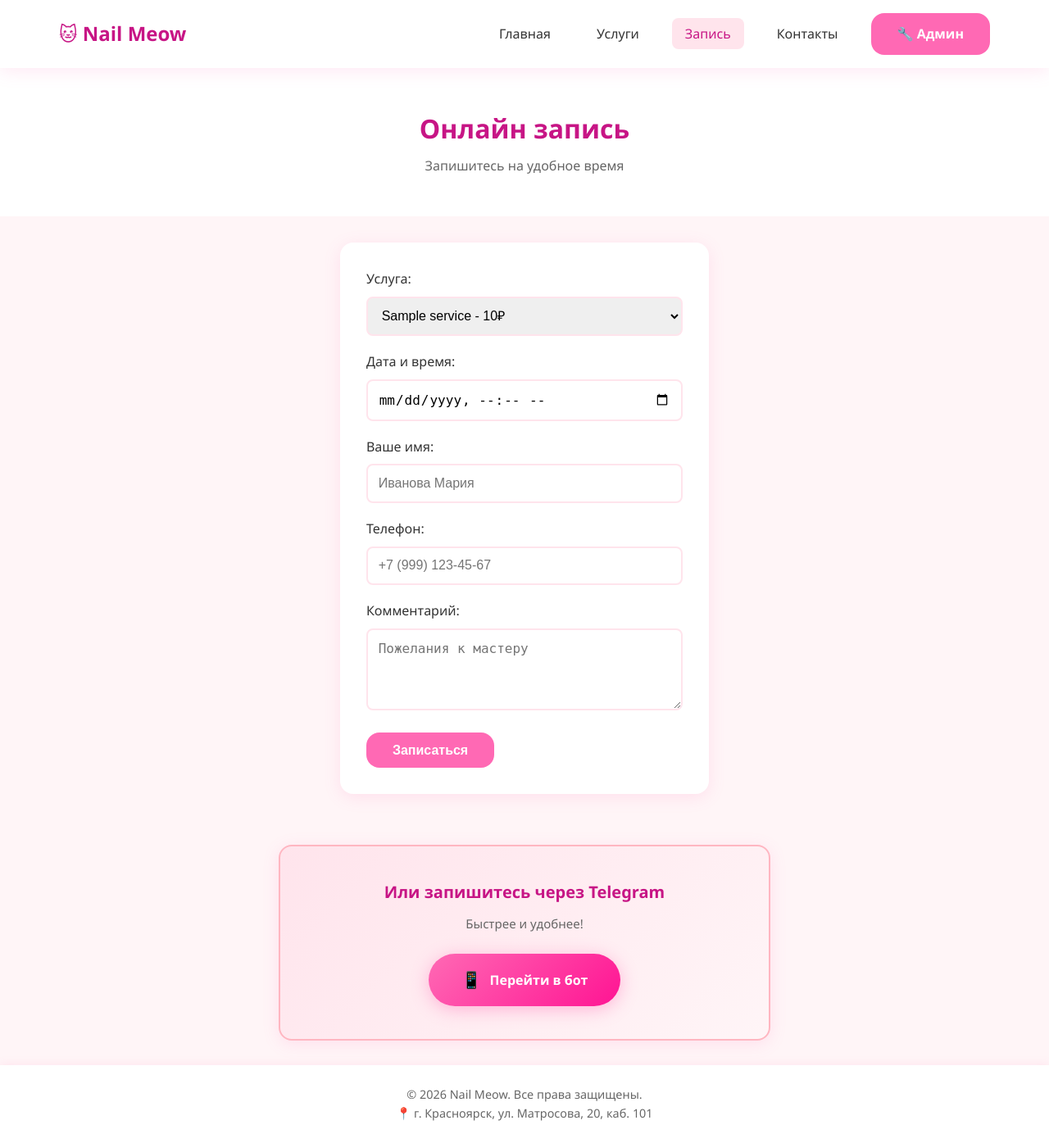
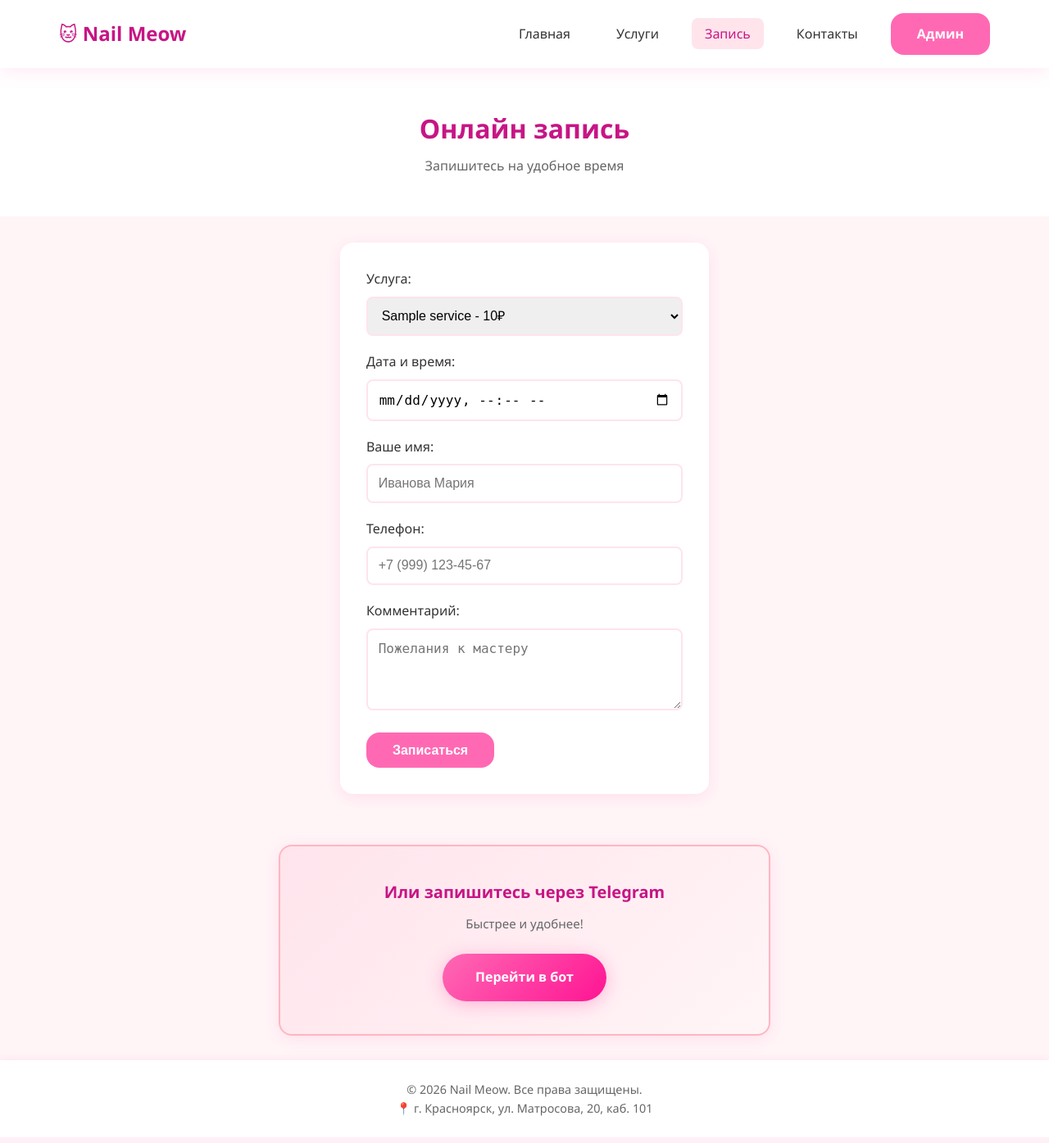
Before and after one commit to bbbnewwwa/Nail-Meow, a FastAPI app: page /booking in a window 1280 px wide. Shown: the whole page at 82% size. Run offline with FastAPI, Linux system fonts and the light colour scheme; tables that the repository leaves empty hold one stand-in row (values such as "Sample post").

Commit message:
удаление лишнего

```diff
--- a/static/css/style.css
+++ b/static/css/style.css
@@ -167,7 +167,6 @@ nav a.active {
 }
 
 .booking-info .btn-telegram::before {
-    content: "📱";
     font-size: 20px;
 }
 
--- a/templates/admin.html
+++ b/templates/admin.html
@@ -17,7 +17,7 @@
         </nav>
     </header>
     <main class="admin-container">
-        <h1>🛠️ Админ-панель</h1>
+        <h1>Админ-панель</h1>
         <section class="admin-section">
             <h2>Статистика</h2>
             <div class="stats-grid" id="statsList">
--- a/templates/booking.html
+++ b/templates/booking.html
@@ -15,7 +15,7 @@
                 <li><a href="/services">Услуги</a></li>
                 <li><a href="/booking" class="active">Запись</a></li>
                 <li><a href="/contacts">Контакты</a></li>
-                <li><a href="/admin" class="btn-admin">🔧 Админ</a></li>
+                <li><a href="/admin" class="btn-admin">Админ</a></li>
             </ul>
         </nav>
     </header>
--- a/templates/contacts.html
+++ b/templates/contacts.html
@@ -15,7 +15,7 @@
                 <li><a href="/services">Услуги</a></li>
                 <li><a href="/booking">Запись</a></li>
                 <li><a href="/contacts" class="active">Контакты</a></li>
-                <li><a href="/admin" class="btn-admin">🔧 Админ</a></li>
+                <li><a href="/admin" class="btn-admin">Админ</a></li>
             </ul>
         </nav>
     </header>
--- a/templates/index.html
+++ b/templates/index.html
@@ -15,7 +15,7 @@
                 <li><a href="/services">Услуги</a></li>
                 <li><a href="/booking">Запись</a></li>
                 <li><a href="/contacts">Контакты</a></li>
-                <li><a href="/admin" class="btn-admin">🔧 Админ</a></li>
+                <li><a href="/admin" class="btn-admin">Админ</a></li>
             </ul>
         </nav>
     </header>
--- a/templates/services.html
+++ b/templates/services.html
@@ -15,7 +15,7 @@
                 <li><a href="/services" class="active">Услуги</a></li>
                 <li><a href="/booking">Запись</a></li>
                 <li><a href="/contacts">Контакты</a></li>
-                <li><a href="/admin" class="btn-admin">🔧 Админ</a></li>
+                <li><a href="/admin" class="btn-admin">Админ</a></li>
             </ul>
         </nav>
     </header>
```
